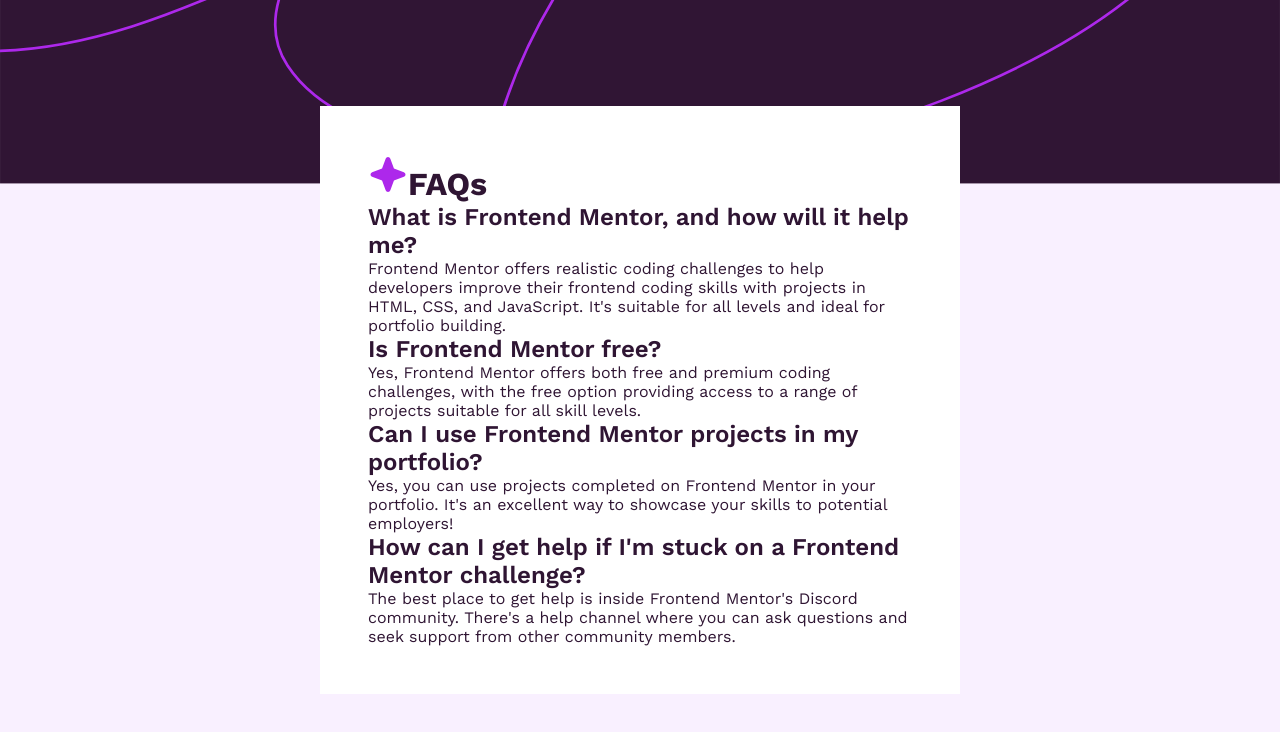
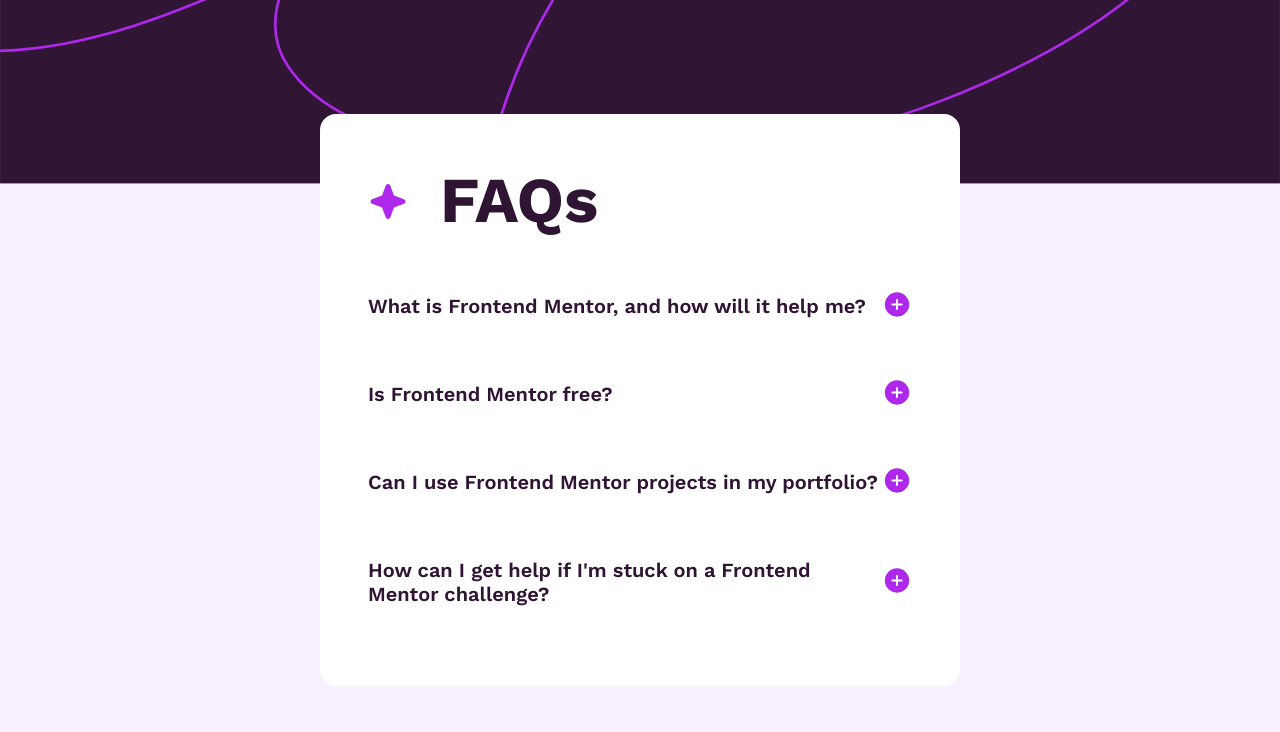
Before and after one commit to sandovalmelo/faq, a React (Create React App) app: page / in a window 1280 px wide. Shown: the top 732 px of the page. Built offline with nearby package versions, Linux system fonts and the light colour scheme.

Commit message:
add toggle question

```diff
--- a/src/Components/Question.jsx
+++ b/src/Components/Question.jsx
@@ -1,11 +1,23 @@
 import React from "react";
 import "./Question.scss";
 
-function Question({ question, answer }) {
+function Question({ question, answer, id, open, setOpen }) {
+	function handleClick() {
+		setOpen(id === open ? "null" : id);
+	}
+
 	return (
 		<div className="question">
-			<h2 className="question-title">{question}</h2>
-			<p className="question-answer">{answer}</p>
+			<div className="question-box" onClick={handleClick}>
+				<h2 className="question-title">{question}</h2>
+				<span>
+					<img
+						src={id === open ? "/images/icon-minus.svg" : "/images/icon-plus.svg"}
+						alt="Toggle Icon"
+					/>
+				</span>
+			</div>
+			<p className={`question-answer ${id === open ? "open" : ""}`}>{answer}</p>
 		</div>
 	);
 }
--- a/src/Components/Question.scss
+++ b/src/Components/Question.scss
@@ -1,9 +1,23 @@
 .question {
+	&-box {
+		display: flex;
+		align-items: center;
+		justify-content: space-between;
+		cursor: pointer;
+	}
+
 	&-title {
-		// color: teal;
+		font-size: 1.25rem;
+		padding: 2rem 0;
 	}
 
 	&-answer {
-		// color: yellow;
+		line-height: 1.5;
+		font-size: 1rem;
+		display: none;
+	}
+
+	.open {
+		display: block;
 	}
 }
--- a/src/Components/QuestionContainer.scss
+++ b/src/Components/QuestionContainer.scss
@@ -2,10 +2,18 @@ $white: hsl(0, 0%, 100%);
 
 .question-container {
 	background-color: $white;
-	max-width: 45rem;
+	max-width: 50rem;
 	padding: 3rem;
 	position: absolute;
 	top: 50%;
 	left: 50%;
 	transform: translate(-50%, -50%);
+	border-radius: 1rem;
+
+	h1 {
+		font-size: 4rem;
+		margin-left: 2rem;
+		display: inline-block;
+		margin-bottom: 1.5rem;
+	}
 }
--- a/src/Components/QuestionsContainer.jsx
+++ b/src/Components/QuestionsContainer.jsx
@@ -1,24 +1,28 @@
-import React from "react";
+import React, { useState } from "react";
 import Question from "./Question";
 import "./QuestionContainer.scss";
 
 const questions = [
 	{
+		id: 1,
 		question: "What is Frontend Mentor, and how will it help me?",
 		answer:
 			"Frontend Mentor offers realistic coding challenges to help developers improve their frontend coding skills with projects in HTML, CSS, and JavaScript. It's suitable for all levels and ideal for portfolio building."
 	},
 	{
+		id: 2,
 		question: "Is Frontend Mentor free?",
 		answer:
 			"Yes, Frontend Mentor offers both free and premium coding challenges, with the free option providing access to a range of projects suitable for all skill levels."
 	},
 	{
+		id: 3,
 		question: "Can I use Frontend Mentor projects in my portfolio?",
 		answer:
 			"Yes, you can use projects completed on Frontend Mentor in your portfolio. It's an excellent way to showcase your skills to potential employers!"
 	},
 	{
+		id: 4,
 		question: "How can I get help if I'm stuck on a Frontend Mentor challenge?",
 		answer:
 			"The best place to get help is inside Frontend Mentor's Discord community. There's a help channel where you can ask questions and seek support from other community members."
@@ -26,16 +30,25 @@ const questions = [
 ];
 
 function QuestionsContainer() {
+	const [open, setOpen] = useState(null);
+
 	return (
 		<div className="question-container">
-			<h1>
+			<div>
 				<span>
 					<img src="/images/icon-star.svg" alt="Star icon" />
 				</span>
-				FAQs
-			</h1>
+				<h1>FAQs</h1>
+			</div>
 			{questions.map((item) => (
-				<Question question={item.question} answer={item.answer} />
+				<Question
+					question={item.question}
+					answer={item.answer}
+					id={item.id}
+					key={item.id}
+					open={open}
+					setOpen={setOpen}
+				/>
 			))}
 		</div>
 	);
--- a/src/index.scss
+++ b/src/index.scss
@@ -1,4 +1,5 @@
 $pink: hsl(275, 100%, 97%);
+$light-purple: hsl(292, 16%, 49%);
 $dark-purple: hsl(292, 42%, 14%);
 
 *,
@@ -47,3 +48,7 @@ h1 {
 h2 {
 	font-family: WorkSans-SemiBold;
 }
+
+p {
+	color: $light-purple;
+}
```
